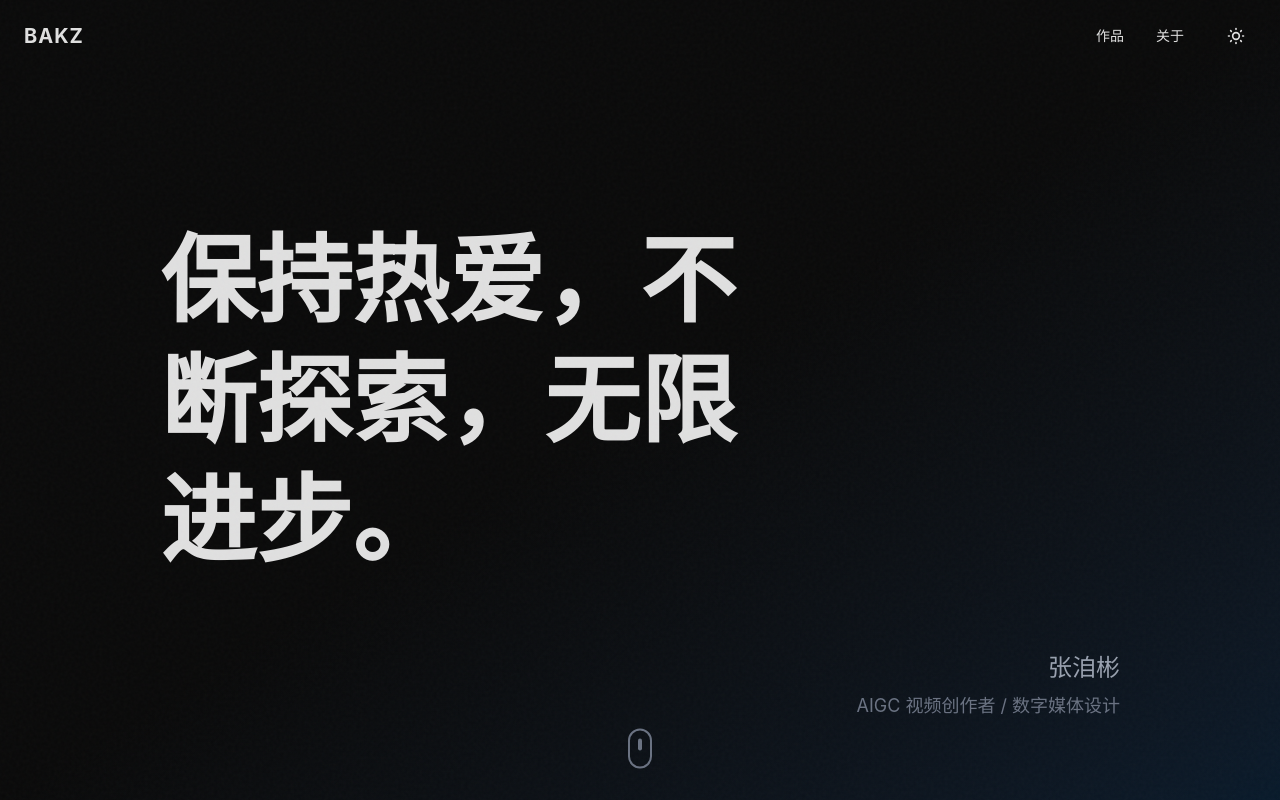
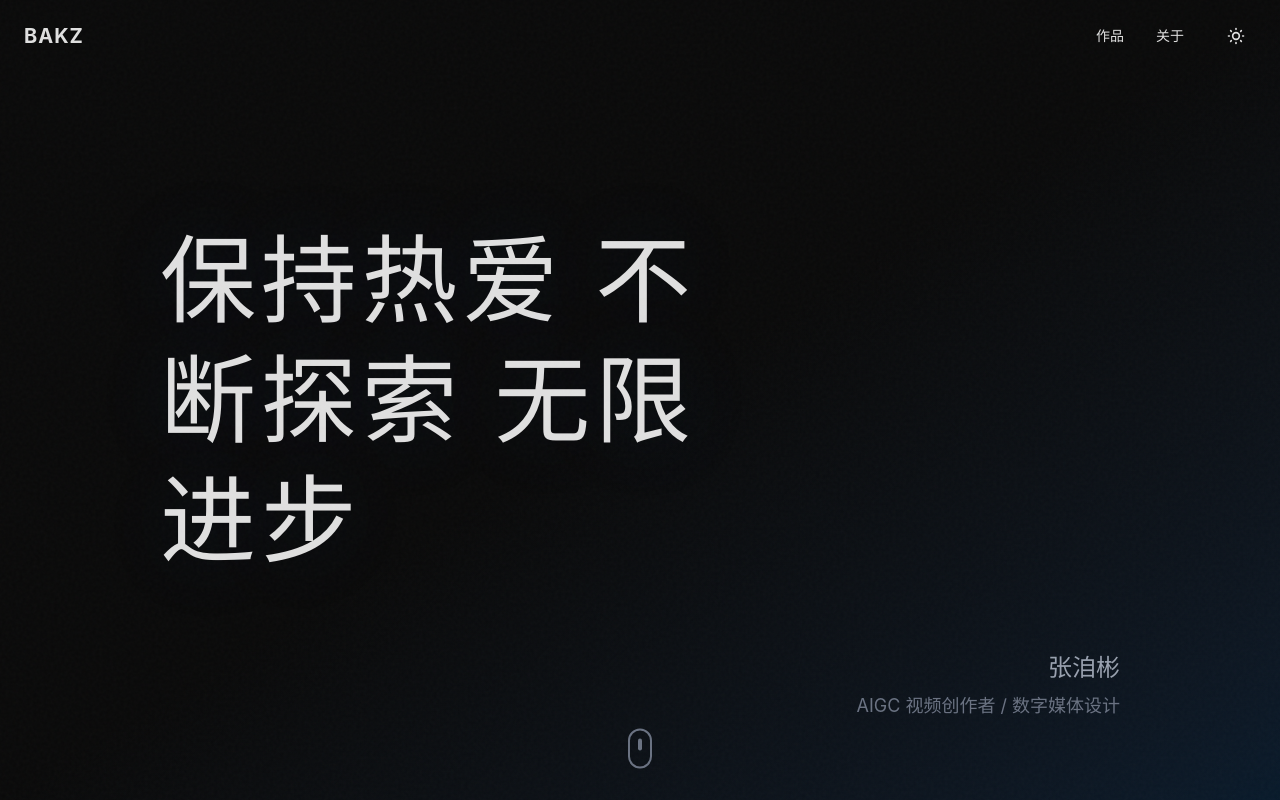
Before and after one commit to z1822700280-pixel/bakz-portfolio, a Next.js app: page / in a window 1280 px wide. Shown: the top 800 px of the page. Built offline with nearby package versions, Linux system fonts and the light colour scheme.

Commit message:
refactor: update Hero title and improve font styling

```diff
--- a/components/Hero.tsx
+++ b/components/Hero.tsx
@@ -32,12 +32,13 @@ export default function Hero() {
         style={{ opacity }}
       >
         <motion.h1
-          className="text-5xl md:text-7xl lg:text-8xl font-bold leading-tight"
+          className="text-5xl md:text-7xl lg:text-8xl font-light leading-tight tracking-wider"
           initial={{ opacity: 0, y: 20 }}
           animate={{ opacity: 1, y: 0 }}
           transition={{ duration: 0.8, delay: 0.2 }}
+          style={{ textShadow: '0 0 80px rgba(0, 92, 175, 0.15)' }}
         >
-          {lang === 'zh' ? '保持热爱，不断探索，无限进步。' : 'Stay passionate, keep exploring, infinite progress.'}
+          {lang === 'zh' ? '保持热爱 不断探索 无限进步' : 'Stay Passionful Keep Exploring Infinite Progress'}
         </motion.h1>
       </motion.div>
 
```
